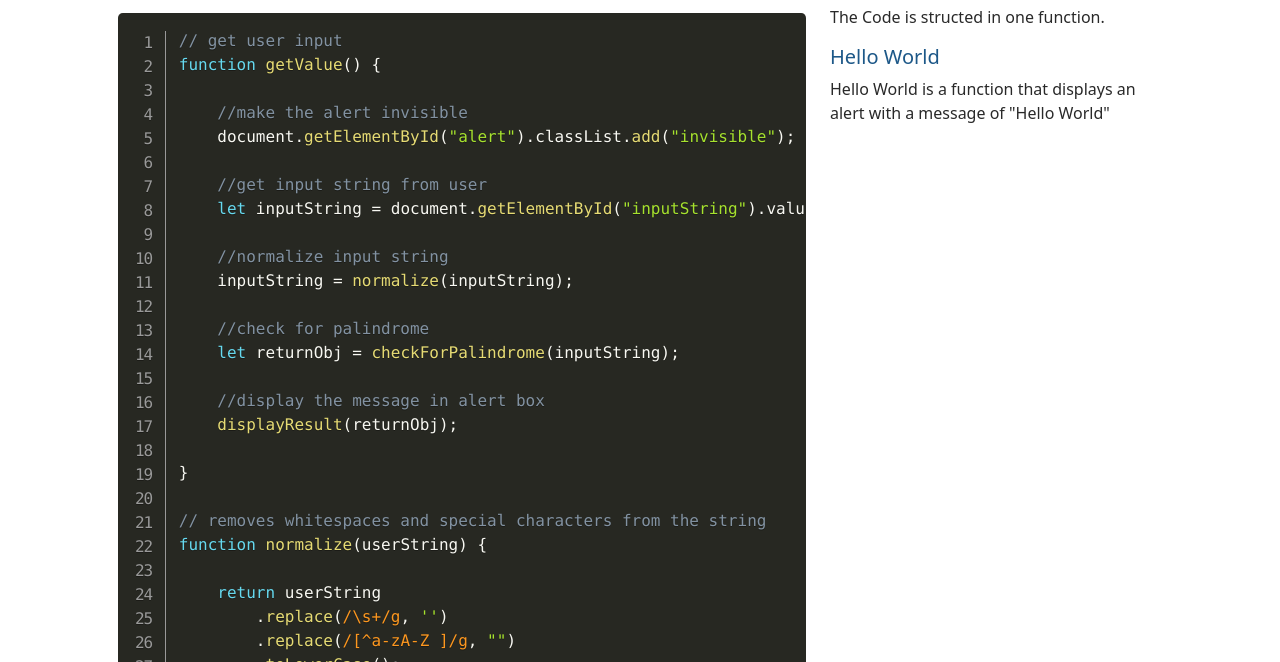
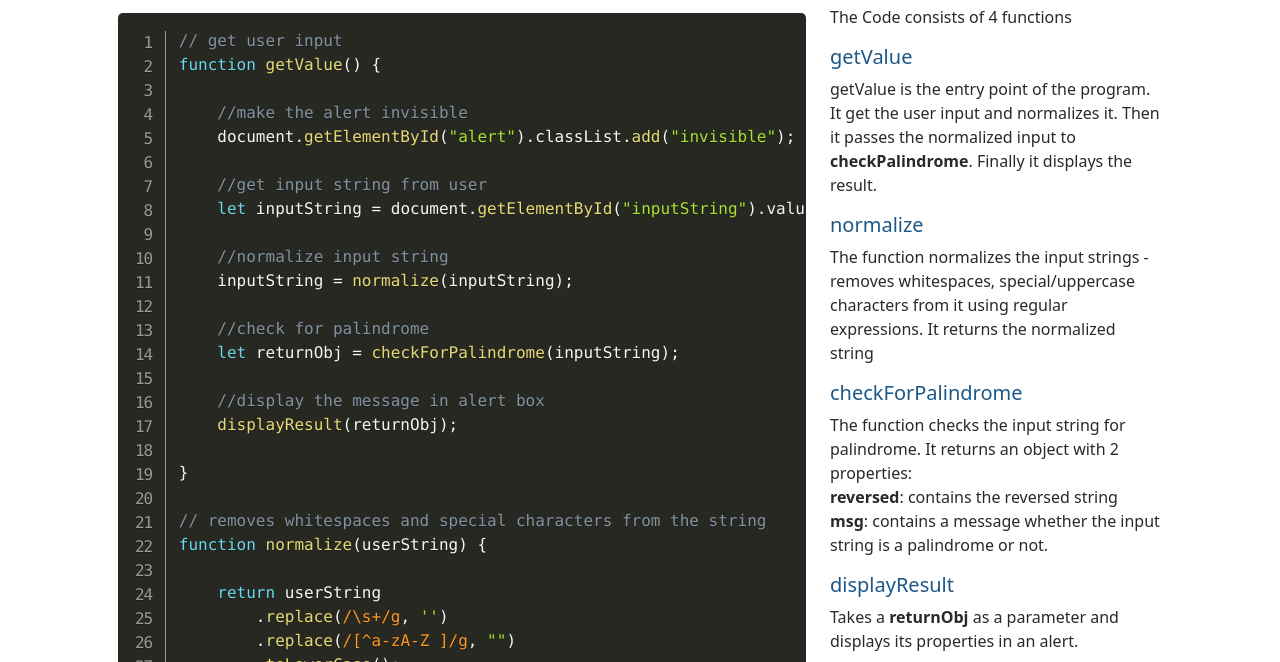
Before and after one commit to jcsorgei/Palindrome-Checker, a plain HTML site: page code.html in a window 1280 px wide. Shown: the part 138-800 px from the top of the page. Drawn offline with nearby package versions, Linux system fonts and the light colour scheme.

Commit message:
Update code.html

```diff
--- a/code.html
+++ b/code.html
@@ -121,9 +121,18 @@
                     </pre>
                 </div>
                 <div class="col-lg-4">
-                    <p>The Code is structed in one function.</p>
-                    <h5>Hello World</h5>
-                    <p>Hello World is a function that displays an alert with a message of "Hello World"</p>
+                    <p>The Code consists of 4 functions</p>
+                    <h5>getValue</h5>
+                    <p>getValue is the entry point of the program. It get the user input and normalizes it. Then it passes the normalized input to <strong>checkPalindrome</strong>. Finally it displays the result. </p>
+
+                    <h5>normalize</h5>
+                    <p>The function normalizes the input strings - removes whitespaces, special/uppercase characters from it using regular expressions. It returns the normalized string</p>
+
+                    <h5>checkForPalindrome</h5>
+                    <p>The function checks the input string for palindrome. It returns an object with 2 properties: <br> <strong>reversed</strong>: contains the reversed string <br> <strong>msg</strong>: contains a message whether the input string is a palindrome or not.</p>
+
+                    <h5>displayResult</h5>
+                    <p>Takes a <strong>returnObj</strong> as a parameter and displays its properties in an alert.</p>
                 </div>
             </div>
         </div>
```
